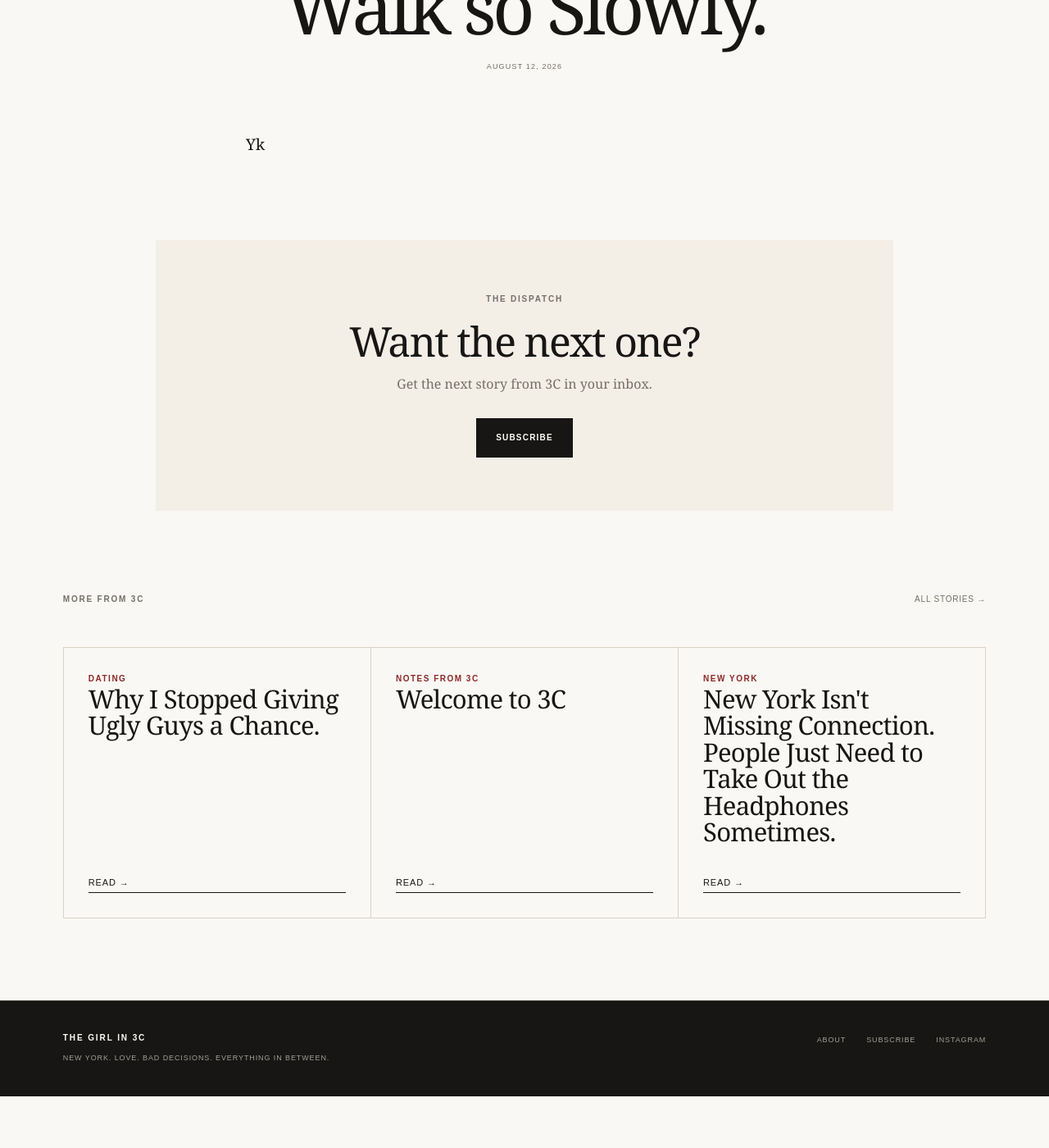
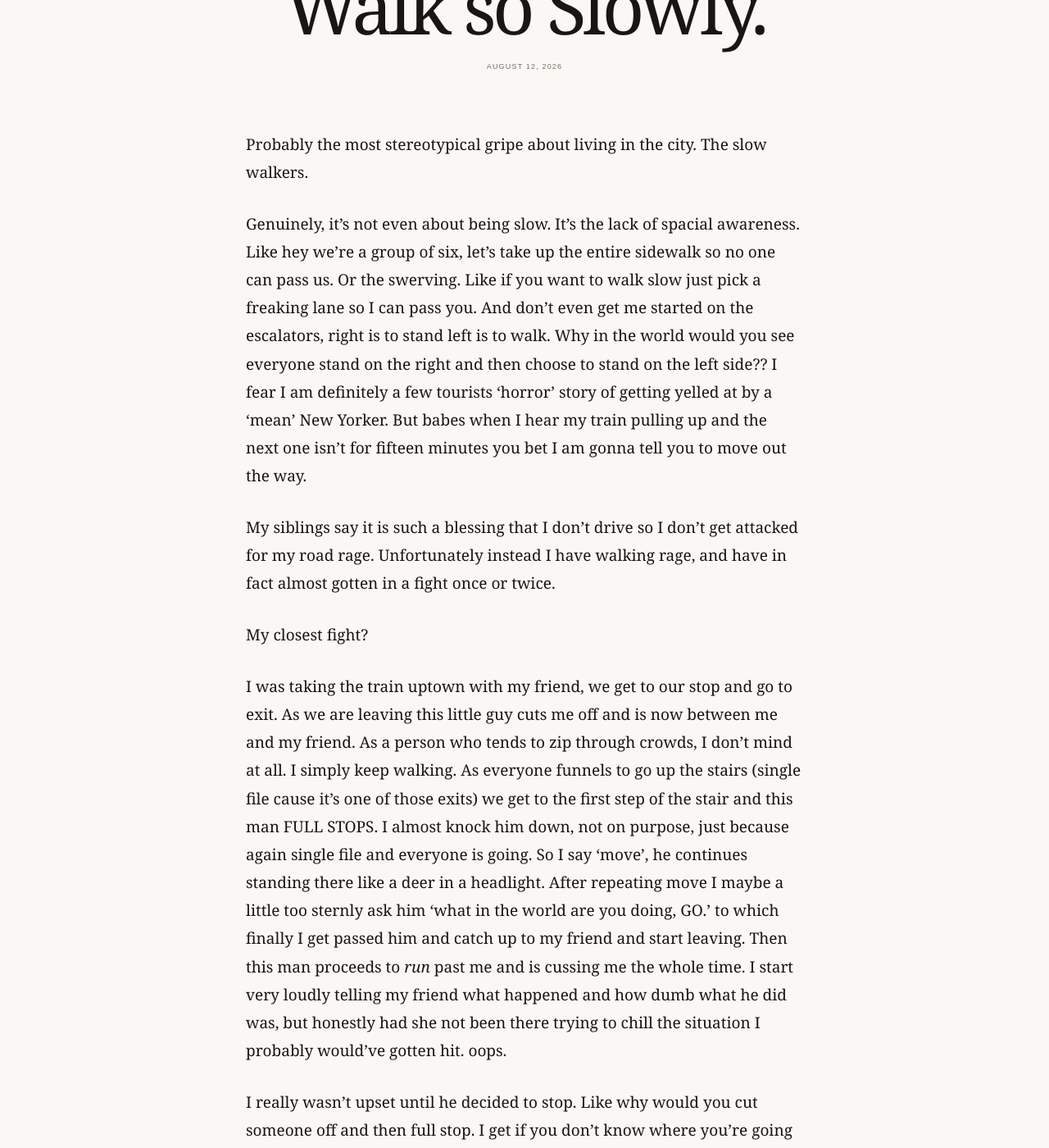
Before and after one commit to thegirlin3c/the-girl-in-3c, a Jekyll site: the page built from _posts/2026-08-12-why-does-everyone-walk-so-slowly.md, in a window 1280 px wide and 1400 px high, scrolled down 355 px. Shown: the whole window at 82% size. Built offline with Jekyll 4.4.1, drawn with Linux system fonts in a browser that asks for light colours; before the commit the page ends 1692 px from its top, so only the background shows below that; some of the changed text lies outside the part shown.

Commit message:
Update 2026-08-12-why-does-everyone-walk-so-slowly.md

```diff
--- a/_posts/2026-08-12-why-does-everyone-walk-so-slowly.md
+++ b/_posts/2026-08-12-why-does-everyone-walk-so-slowly.md
@@ -6,4 +6,18 @@ category: "New York"
 description: "describe"
 ---
 
-Yk
+Probably the most stereotypical gripe about living in the city. The slow walkers.
+
+Genuinely, it's not even about being slow. It's the lack of spacial awareness. Like hey we're a group of six, let's take up the entire sidewalk so no one can pass us. Or the swerving. Like if you want to walk slow just pick a freaking lane so I can pass you. And don't even get me started on the escalators, right is to stand left is to walk. Why in the world would you see everyone stand on the right and then choose to stand on the left side?? I fear I am definitely a few tourists 'horror' story of getting yelled at by a 'mean' New Yorker. But babes when I hear my train pulling up and the next one isn't for fifteen minutes you bet I am gonna tell you to move out the way.
+
+My siblings say it is such a blessing that I don't drive so I don't get attacked for my road rage. Unfortunately instead I have walking rage, and have in fact almost gotten in a fight once or twice.
+
+My closest fight?
+
+I was taking the train uptown with my friend, we get to our stop and go to exit. As we are leaving this little guy cuts me off and is now between me and my friend. As a person who tends to zip through crowds, I don't mind at all. I simply keep walking. As everyone funnels to go up the stairs (single file cause it's one of those exits) we get to the first step of the stair and this man FULL STOPS. I almost knock him down, not on purpose, just because again single file and everyone is going. So I say 'move', he continues standing there like a deer in a headlight. After repeating move I maybe a little too sternly ask him 'what in the world are you doing, GO.' to which finally I get passed him and catch up to my friend and start leaving. Then this man proceeds to *run* past me and is cussing me the whole time. I start very loudly telling my friend what happened and how dumb what he did was, but honestly had she not been there trying to chill the situation I probably would've gotten hit. oops.
+
+I really wasn't upset until he decided to stop. Like why would you cut someone off and then full stop. I get if you don't know where you're going but if you commit you need to commit until you can get out of the way and then figure out where you're going.
+
+Anyways, I may be the jerk but that's your call.
+
+-love, the girl in 3C
```
